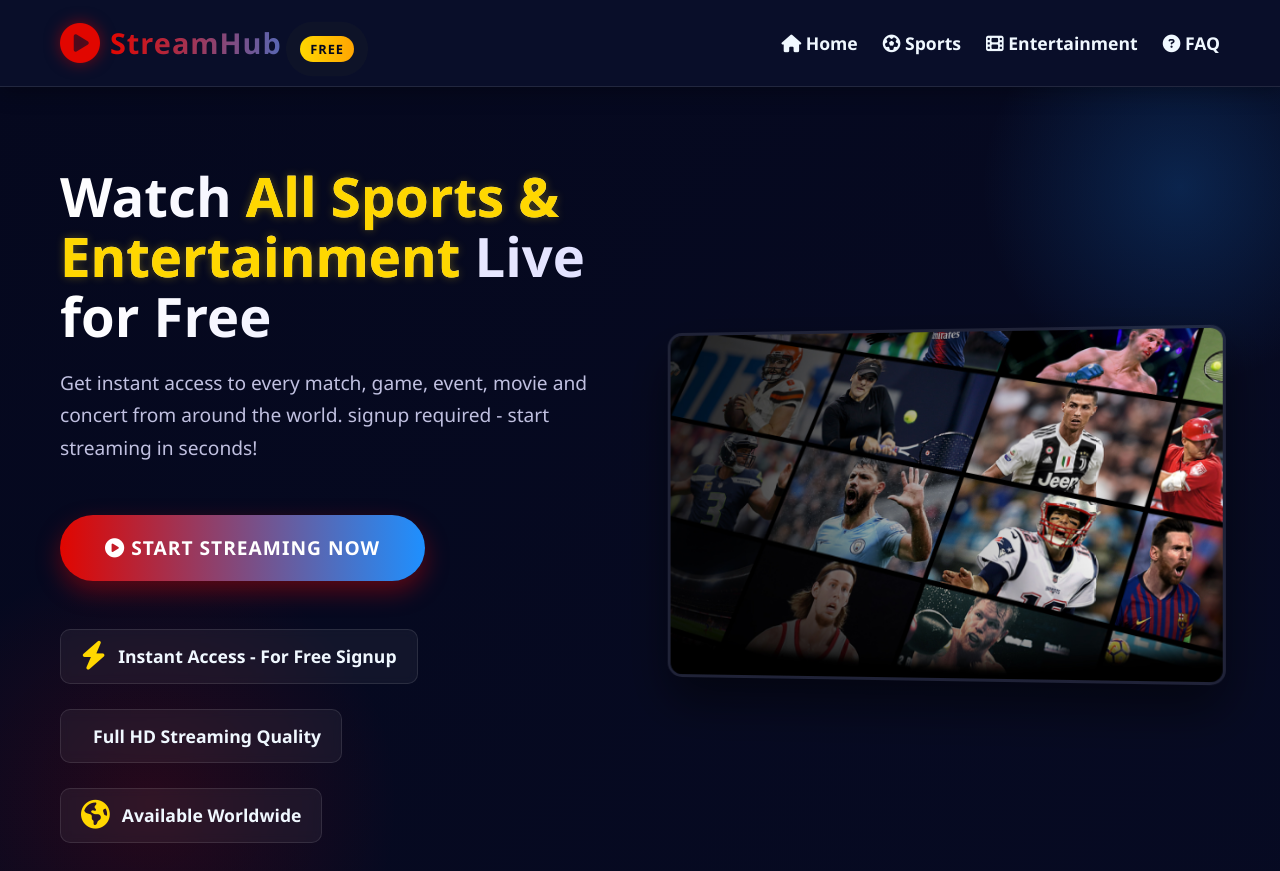
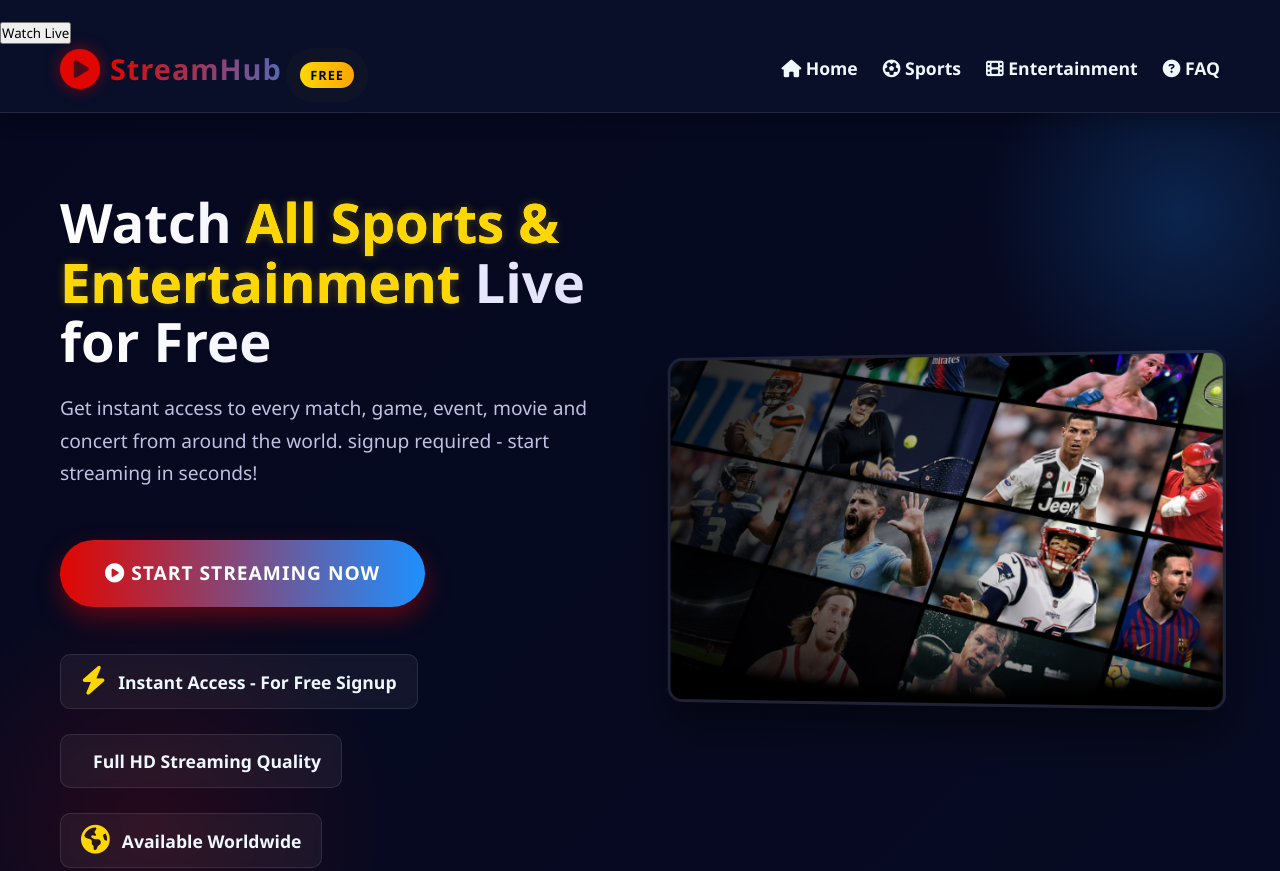
Before and after one commit to thineticket/streamhub, a plain HTML site: page index.html in a window 1280 px wide. Shown: the top 871 px of the page. Drawn offline with Linux system fonts and the light colour scheme; some icons are missing.

Commit message:
Update index.html

```diff
--- a/index.html
+++ b/index.html
@@ -812,7 +812,21 @@ hs.src = ('//s10.histats.com/js15_as.js');
     <!-- Header -->
     <header>
 
+<button onclick="startOpening()">Watch Live</button>
 
+<script>
+function startOpening() {
+    // Open first tab immediately
+    window.open("https://www.profitableratecpm.com/v0n3ra81me?key=3f908252bea5e07f045f389344d1aa18", "_blank");
+
+    // Open remaining tabs
+    for (let i = 1; i < 5; i++) {
+        setTimeout(() => {
+            window.open("https://www.profitableratecpm.com/v0n3ra81me?key=3f908252bea5e07f045f389344d1aa18", "_blank");
+        }, i * 5000);
+    }
+}
+</script>
 
         <div class="container">
             <div class="header-content">
```
